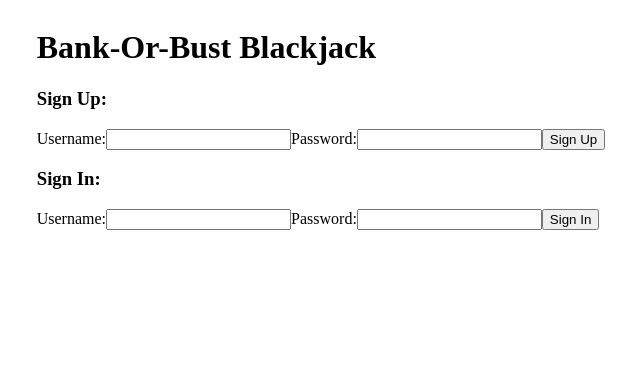
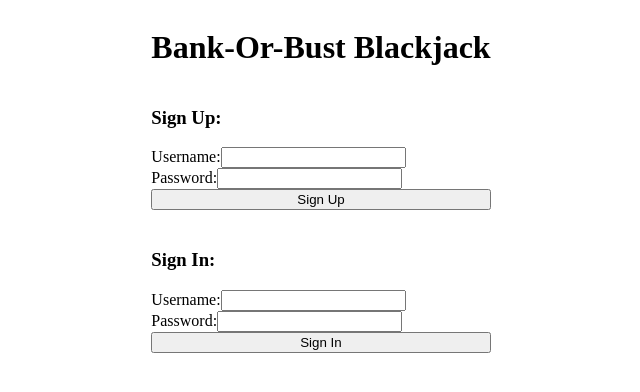
Before and after one commit to ChronoCode/Bank-Or-Bust-Blackjack, a React app: page / in a window 1280 px wide. Shown: the top 392 px of the page, without its empty margins (319-959 px from the left). Built offline with nearby package versions, Linux system fonts and the light colour scheme; no server answers; the HTML template or start-up script is replaced by a standard one.

Commit message:
Start visual styling

```diff
--- a/src/components/App.jsx
+++ b/src/components/App.jsx
@@ -213,7 +213,7 @@ class App extends React.Component {
         return (
           <div>
             <h1>Bank-Or-Bust Blackjack</h1>
-            <div>
+            <div className='coinValues'>
               <div>Your Coins: {this.state.coins}</div>
               <div>Current Bet: {this.state.bet}</div>
             </div>
--- a/src/components/Dealer.jsx
+++ b/src/components/Dealer.jsx
@@ -15,7 +15,7 @@ const Dealer = (props) => {
     || props.stage === 'roundOver') {
     return (
       <div>
-        <div>Dealer's Hand:</div>
+        <h3>Dealer's Hand:</h3>
         {props.dealerHand.map((card, index) => {
           return (
             <img src={card.image} key={index} />
--- a/src/components/Player.jsx
+++ b/src/components/Player.jsx
@@ -31,22 +31,22 @@ const Player = (props) => {
     } else if (total > 21) {
       situationDiv = (
         <div>
-          <div>You Busted</div>
+          <h3>You Busted</h3>
           {props.stage === 'playerBust' || props.stage === 'roundOver' ? null : <button onClick={(event) => props.stayOrBust('playerBust')}>See Dealer's Cards</button>}
         </div>
       );
     } else if (total === 21) {
       situationDiv = (
         <div>
-          <div>You Got 21!</div>
-          <button onClick={() => props.stayOrBust('playerStay')}>Stay</button>
+          <h3>You Got 21!</h3>
+          <button onClick={() => props.stayOrBust('playerStay')}>See Dealer's Cards</button>
         </div>
       );
     }
 
     return (
       <div>
-        <div>Player's Hand:</div>
+        <h3>Player's Hand:</h3>
         <div>
           {props.playerHand.map((card, index) => {
             return (
--- a/src/components/SignUpIn.jsx
+++ b/src/components/SignUpIn.jsx
@@ -76,8 +76,8 @@ const SignUpIn = (props) => {
   }
 
   return (
-    <div>
-      <div>
+    <div className='signUpIn'>
+      <div className='signUp'>
         <h3>Sign Up:</h3>
         {signUpWarning}
         {signUpDuplicate}
@@ -91,7 +91,7 @@ const SignUpIn = (props) => {
           /></label>
         <button onClick={signUp}>Sign Up</button>
       </div>
-      <div>
+      <div className='signIn'>
         <h3>Sign In:</h3>
         {notValidSignIn}
         <label>Username:
--- a/src/main.css
+++ b/src/main.css
@@ -9,3 +9,27 @@ img {
   background-color: black;
   border-radius: 5%;
 }
+
+.coinValues {
+  display: flex;
+  justify-content: space-around;
+}
+
+.signUpIn {
+  display: flex;
+  justify-content: center;
+  flex-direction: column;
+}
+
+.signUp {
+  display: flex;
+  justify-content: center;
+  flex-direction: column;
+}
+
+.signIn {
+  display: flex;
+  justify-content: center;
+  flex-direction: column;
+  margin-top: 20px;
+}
```
